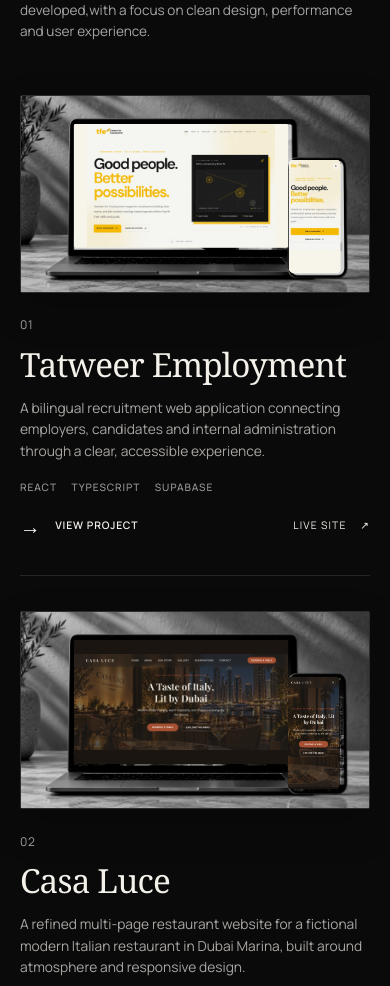
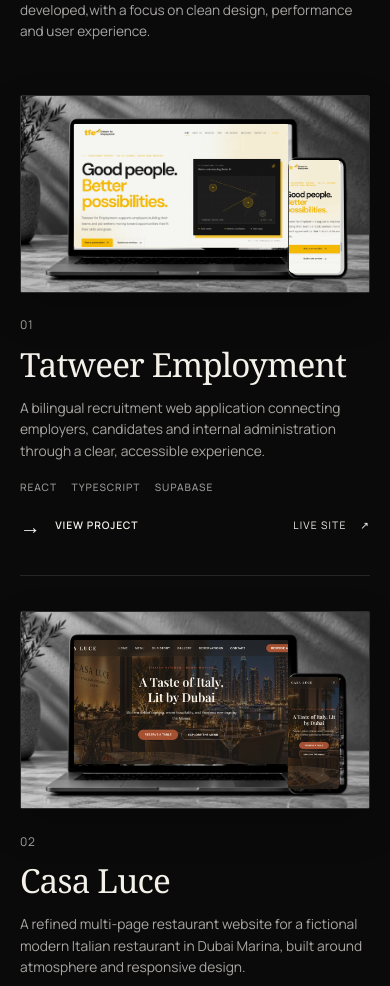
Before and after one commit to amerqussad2-ai/amer-kussad-portfolio, a Next.js app: page / in a window 390 px wide. Shown: the part 1145-2131 px from the top of the page. Built offline with nearby package versions, Linux system fonts and the light colour scheme.

Commit message:
Improve original project screenshots framing and Tatweer mobile resolution

```diff
--- a/src/components/Work.module.css
+++ b/src/components/Work.module.css
@@ -135,7 +135,7 @@
 
 /* Monochrome editorial hardware scenes with the original project captures.
    The screen layers display the actual unmodified site screenshots.
-   Original screenshot aspect ratios are preserved with object-fit: contain. */
+   Screenshots fill each screen viewport without letterboxing. */
 .showcaseImageWrap {
   grid-area: preview;
   display: block;
@@ -194,8 +194,8 @@
 
 .realDesktopImage,
 .realMobileImage {
-  object-fit: contain;
-  object-position: center;
+  object-fit: cover;
+  object-position: center top;
 }
 
 .realDesktopImage {
--- a/src/components/Work.tsx
+++ b/src/components/Work.tsx
@@ -17,7 +17,7 @@ const PROJECTS = [
     stack: ["REACT", "TYPESCRIPT", "SUPABASE"],
     scene: "/images/projects/tatweer-mono-scene.avif",
     image: "/images/projects/tatweer-home.webp",
-    mobileImage: "/images/projects/tatweer-mobile-clean.webp",
+    mobileImage: "/images/projects/tatweer-mobile-hq.webp",
     alt: "Tatweer Employment website shown on a laptop and mobile phone",
     modifier: styles.showcaseTatweer,
   },
@@ -86,7 +86,7 @@ const Work = forwardRef<HTMLElement, { revealed: boolean }>(function Work(
                     src={project.image}
                     alt={project.alt}
                     fill
-                    sizes="(min-width: 1200px) 36vw, (min-width: 900px) 40vw, 68vw"
+                    sizes="(min-width: 1200px) 55vw, (min-width: 900px) 60vw, 100vw"
                     className={styles.realDesktopImage}
                   />
                 </span>
@@ -95,7 +95,7 @@ const Work = forwardRef<HTMLElement, { revealed: boolean }>(function Work(
                     src={project.mobileImage}
                     alt=""
                     fill
-                    sizes="(min-width: 1200px) 9vw, (min-width: 900px) 10vw, 19vw"
+                    sizes="(min-width: 1200px) 16vw, (min-width: 900px) 18vw, 30vw"
                     className={styles.realMobileImage}
                   />
                 </span>
```
Also changed, not shown: public/images/projects/tatweer-mobile-hq.webp (added).
